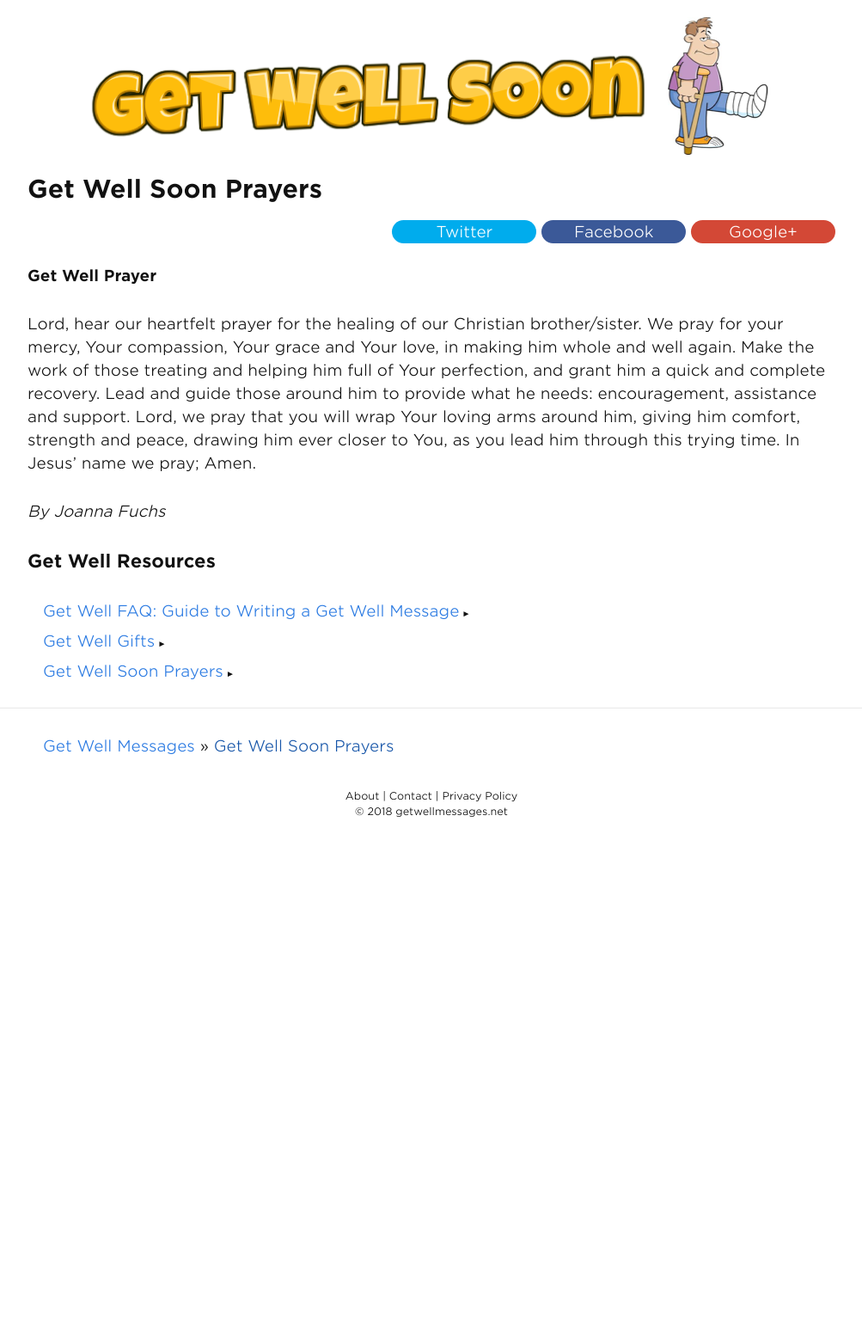
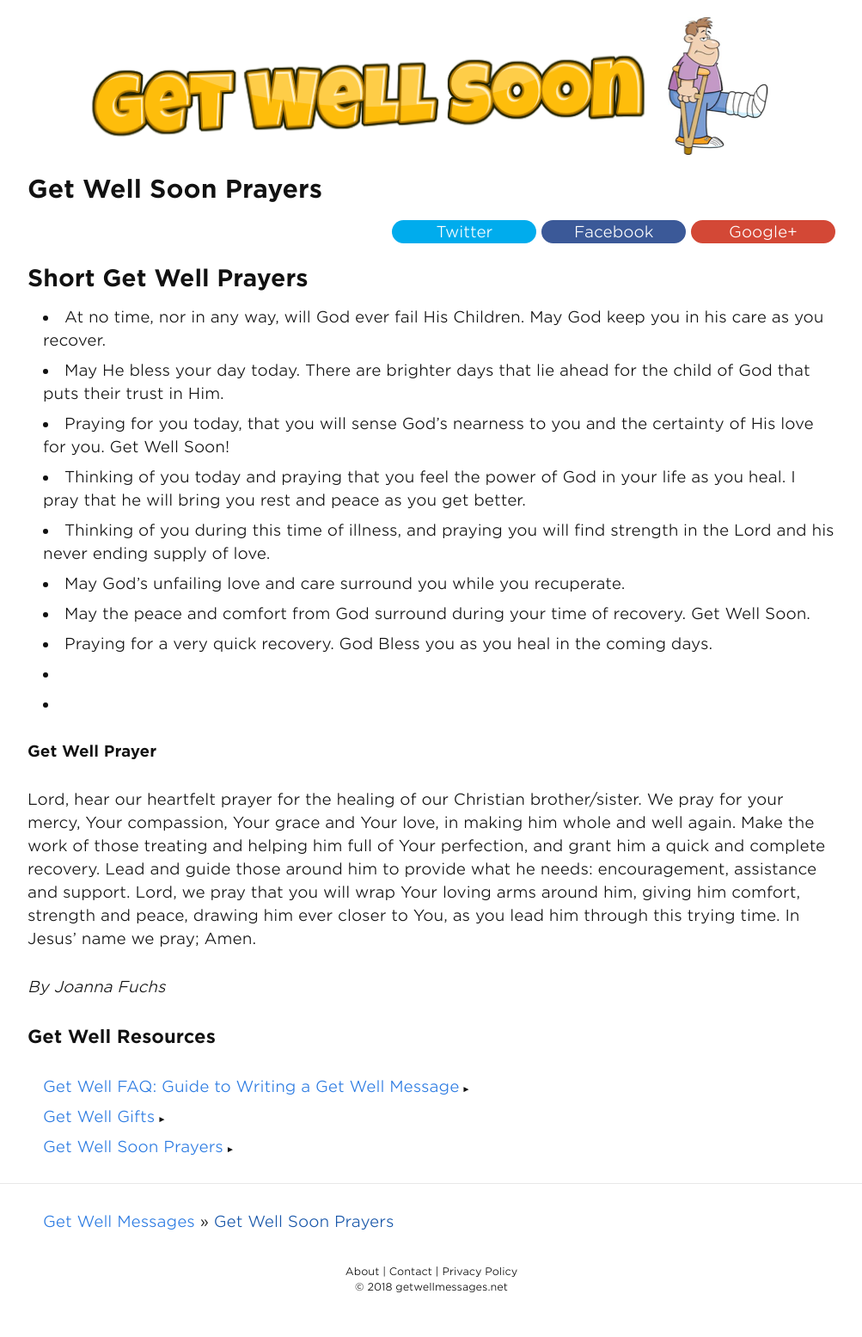
Before and after one commit to andyml123/andyml123.github.io, a Jekyll site: the page built from get-well-prayers.md, in a window 1280 px wide. Shown: the whole page at 86% size, without its empty margins (138-1141 px from the left). Built offline with Jekyll 4.4.1, drawn with Linux system fonts in a browser that asks for light colours; before the commit the page ends 1002 px from its top, so only the background shows below that.

Commit message:
Update get-well-prayers.md

```diff
--- a/get-well-prayers.md
+++ b/get-well-prayers.md
@@ -2,12 +2,31 @@
 layout: page
 title: '15 Get Well Soon Prayers: Christian Ways to say Feel Better'
 title2: Get Well Soon Prayers
-description:
-image:
-tags:
-categories: [prayers, navbottom]
+description: null
+image: null
+tags: null
+categories:
+  - prayers
+  - navbottom
 published: true
 ---
+<h2>Short Get Well Prayers</h2>
+
+
+
+<ul class="hearts">
+<li>At no time, nor in any way, will God ever fail His Children. May God keep you in his care as you recover.</li>
+<li>May He bless your day today. There are brighter days that lie ahead for the child of God that puts their trust in Him.</li>
+<li>Praying for you today, that you will sense God’s nearness to you and the certainty of His love for you. Get Well Soon!</li>
+<li>Thinking of you today and praying that you feel the power of God in your life as you heal. I pray that he will bring you rest and peace as you get better.</li>
+<li>Thinking of you during this time of illness, and praying you will find strength in the Lord and his never ending supply of love.</li>
+<li>May God’s unfailing love and care surround you while you recuperate.</li>
+<li>May the peace and comfort from God surround during your time of recovery. Get Well Soon.</li>
+<li>Praying for a very quick recovery. God Bless you as you heal in the coming days.</li>
+<li></li>
+<li></li>
+</ul>
+
 
 <strong>Get Well Prayer</strong>
 
```
